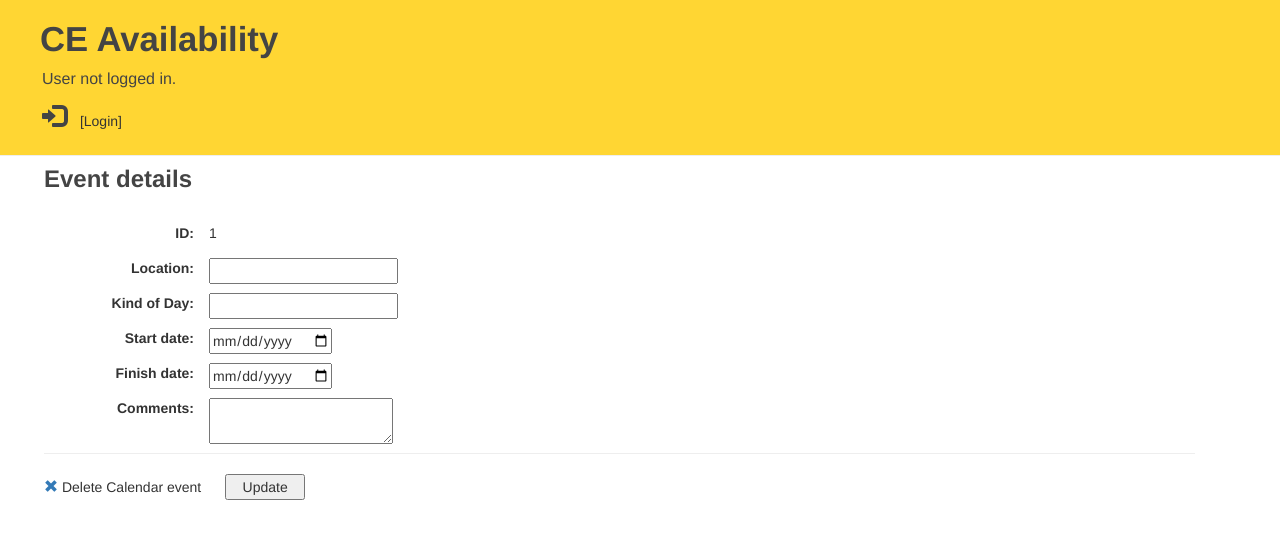
After one commit to albert-ribes/ce_site, a Django app: template ce_availability/templates/ce_availability/event_details.html in a window 1280 px wide. The commit adds this page. Shown: the top 539 px of the page. Run offline with Django 3.2, Linux system fonts and the light colour scheme; the template is opened without the code that fills it: most values are stand-ins (such as "Sample title", 1, 10 or a date in 2020); form fields are guessed from the names that the template uses; some libraries are stand-ins or nearby versions.

Commit message:
New Update

```diff
--- a/ce_availability/models.py
+++ b/ce_availability/models.py
@@ -17,7 +17,7 @@ class Location(models.Model):
     location = models.CharField(max_length=200)
     manager = models.ForeignKey(User, related_name='LocManager', blank=True, default=6)
     def __str__(self):
-        string=self.location + ", manager=" + str(self.manager.first_name) + " " + str(self.manager.last_name)
+        string=self.location# + ", manager=" + str(self.manager.first_name) + " " + str(self.manager.last_name)
         return string
 
 class KindOfDay(models.Model):
--- a/ce_availability/static/css/style.css
+++ b/ce_availability/static/css/style.css
@@ -107,7 +107,6 @@ h2{
     margin-right: 10px;
 }
 
-
 #id_year_selector{
     margin-left: 4px;
     margin-right: 10px;
@@ -142,6 +141,12 @@ button.submit-button{
 
 /* CALENDAR */
 
+#id_mode_selector{
+    margin-left: 4px;
+    margin-right: 10px;
+}
+
+
 .calendar_filter_form{
     margin-top: 10px;
     margin-bottom: 20px;
@@ -156,11 +161,10 @@ button.submit-button{
 
 .edit_calendar{
     /*margin:10px;*/
-    width: 100px;
+    width: 180px;
 	margin-top: 10px;
 	margin-bottom: 10px;
     display: block;
-
 }
 
 .calendar_info{
@@ -177,7 +181,7 @@ table.table_calendar {
     border: 1px solid #000000;
     width: 1000px;
     table-layout:fixed;
-    	margin-top: 60px;
+    	margin-top: 10px;
 }
 /*
 table.table_calendar tr:nth-child(odd) {
@@ -800,6 +804,17 @@ a.list_link:active {
 }
 /* CALENDAR EVENTS*/
 
+#id_location_selector{
+    margin-left: 4px;
+    margin-right: 10px;
+}
+
+#id_kindofday_selector{
+    margin-left: 4px;
+    margin-right: 10px;
+}
+
+
 .calendar_edit_form{
     margin-top: 10px;
     margin-bottom: 10px;
--- a/ce_availability/templates/ce_availability/base.html
+++ b/ce_availability/templates/ce_availability/base.html
@@ -1,4 +1,5 @@
 {% load staticfiles %}
+{% load auth_extras %}
 <html>
     <head>
         <title>CE Availability</title>
@@ -27,12 +28,15 @@
             <a href="{% url 'list' %}" title="List, edit and delete Unavailabilities" class="top-menu-icon"><span class="glyphicon glyphicon-search"></span></a>
             <a href="{% url 'calendar' %}" title="Calendar" class="top-menu-icon"><span class="glyphicon glyphicon-calendar"></span></a>
             <a href="{% url 'user_settings' %}" title="Edit User Settings" class="top-menu-icon"><span class="glyphicon glyphicon-user"></span></a>
-            <a href="{% url 'about' %}" title="About" class="top-menu-icon"><span class="glyphicon glyphicon-info-sign"></span></a>
+			{% if request.user|has_group:"SDM" %}
+			<a href="{% url 'settings' %}" title="Edit Settings" class="top-menu-icon"><span class="glyphicon glyphicon-wrench"></span></a>
+			{% endif %}
+			<a href="{% url 'about' %}" title="About" class="top-menu-icon"><span class="glyphicon glyphicon-info-sign"></span></a>
             <a href="{% url 'logout' %}" title="Logout" class="top-menu-icon"><span class="glyphicon glyphicon-log-out"></span></a>
         {% elif user.is_authenticated  and user.first_name == 'admin' %}
 	    <p class="top-menu">Welcome {{ user.first_name }}!</p>
 	    <a href="{% url 'logout' %}" title="Logout" class="top-menu-icon"><span class="glyphicon glyphicon-log-out"></span></a>
-	{% else %}
+		{% else %}
             <p class="top-menu">User not logged in.</p>
 	    <a href="{% url 'login' %}" title="Login" class="top-menu-icon"><span class="glyphicon glyphicon-log-in"></span></a> [Login]
         {% endif %}
--- /dev/null
+++ b/ce_availability/templates/ce_availability/event_details.html
@@ -0,0 +1,86 @@
+{% extends 'ce_availability/base.html' %}
+
+{% block content %}
+	<h2>Event details</h2>
+	{% comment %}
+	<p>If you have proper persmissions, you can modify or delete a calendar event<p>
+	{% endcomment %}
+
+	<div class="event_details">
+	<form method="POST" class="post-form" novalidate>{% csrf_token %}
+
+	<div class="modify_register">
+		<div class="fieldForm">
+                <label for="{{ form.id.id_for_label }}">ID:</label>
+                <div class="input_field_insert"> {{ event.id }} </div>
+                </div>
+
+		<div class="fieldForm">
+                <label for="{{ form.location.id_for_label }}">Location:</label>
+                <div class="input_field_insert"> {{ form.location }} </div>
+                        <div class="error_field">
+                                {% if form.location.errors %}
+                                        {% for error in form.location.errors %}
+                                        <div class="form_error"> {{ error|escape }}</div>
+                                        {% endfor %}
+                                {% endif %}
+                        </div>
+                </div>
+
+                <div class="fieldForm">
+                <label for="{{ form.kindofday.id_for_label }}">Kind of Day:</label>
+                <div class="input_field_insert"> {{ form.kindofday }} </div>
+                        <div class="error_field">
+                                {% if form.kindofday.errors %}
+                                        {% for error in form.kindofday.errors %}
+                                        <div class="form_error"> {{ error|escape }}</div>
+                                        {% endfor %}
+                                {% endif %}
+                        </div>
+                </div>
+
+                <div class="fieldForm">
+                <label for="{{ form.start_date.id_for_label }}">Start date:</label>
+                <div class="input_field_insert"> {{ form.start_date }} </div>
+                        <div class="error_field">
+                                {% if form.start_date %}
+                                        {% for error in form.start_date.errors %}
+                                        <div class="form_error"> {{ error|escape }}</div>
+                                        {% endfor %}
+                                {% endif %}
+                        </div>
+                </div>
+
+                <div class="fieldForm">
+                <label for="{{ form.end_date.id_for_label }}">Finish date:</label>
+                <div class="input_field"> {{ form.end_date }} </div>
+                        <div class="error_field">
+                                {% if form.end_date.errors %}
+                                        {% for error in form.end_date.errors %}
+                                        <div class="form_error"> {{ error|escape }}</div>
+                                        {% endfor %}
+                                {% endif %}
+                        </div>
+                </div>
+
+                <div class="fieldForm">
+                <label for="{{ form.comment.id_for_label }}">Comments:</label>
+                <div class="input_field_insert"> {{ form.comment }} </div>
+                        <div class="error_field">
+                                {% if form.comment.errors %}
+                                        {% for error in form.comment.errors %}
+                                        <div class="form_error"> {{ error|escape }}</div>
+                                        {% endfor %}
+                                {% endif %}
+                        </div>
+                </div>
+	</div>
+
+    <hr>
+
+
+                <a href='/ce_availability/delete_event/{{ event.id }}'><p><span class="glyphicon glyphicon-remove"></span></a> Delete Calendar event
+                <button type="submit" class="update-button">Update</button>
+		</form>
+
+{% endblock %}
--- a/ce_availability/templates/ce_availability/register_details.html
+++ b/ce_availability/templates/ce_availability/register_details.html
@@ -10,8 +10,8 @@
 		<form method="POST" class="post-form" novalidate>{% csrf_token %}
                 {% comment %}
                 {{ form.as_p }}
-		{% endcomment %}
-		<div class="fielForm">
+				{% endcomment %}
+		<div class="fieldForm">
 	                <label for="{{ form.id.id_for_label }}">ID:</label>
         	        <div class="input_field_insert"> {{ register.id }} </div>
                 </div>
@@ -118,7 +118,7 @@
                 <hr>
 	{% if register.user.id == user.id  or register.user.employee.manager.id == user.id%}
 
-                <a href='/ce_availability/delete/{{ register.id }}'><p><span class="glyphicon glyphicon-remove"></span></a> Delete Unavailability
+                <a href='/ce_availability/delete_register/{{ register.id }}'><p><span class="glyphicon glyphicon-remove"></span></a> Delete Unavailability
                 <button type="submit" class="update-button">Update</button>
 		</form>
 	{%endif%}
--- a/ce_availability/urls.py
+++ b/ce_availability/urls.py
@@ -10,16 +10,19 @@ urlpatterns = [
     url(r'^list/(?P<ce>[-\w]+)/(?P<unavailability>[-\w]+)/(?P<category>[-\w]+)/(?P<year>[-\w]+)/(?P<month>[-\w]+)/(?P<week>[-\w]+)/', views.list_filter, name='list_filter'),
     url(r'^calendar_edit/$', views.calendar_edit, name='calendar_edit'),
     url(r'^calendar_edit/(?P<location>[-\w]+)/(?P<kindofday>[-\w]+)/(?P<year>[-\w]+)/(?P<month>[-\w]+)/', views.calendar_edit_filter, name='calendar_edit_filter'),
+    url(r'^event_details/(?P<pk>\d+)/$', views.event_details, name='event_details'),
     url(r'^calendar/(?P<mode>[-\w]+)/(?P<year>[-\w]+)/(?P<month>[-\w]+)/$', views.calendar_filter, name='calendar'),
     url(r'^registers/(?P<ce>[-\w]+)/(?P<year>[-\w]+)/(?P<month>[-\w]+)/(?P<day>[-\w]+)/$', views.registers_ce_day, name='registers_ce_day'),
     url(r'^day_info/(?P<ce>[-\w]+)/(?P<year>[-\w]+)/(?P<month>[-\w]+)/(?P<day>[-\w]+)/$', views.day_info, name='day_info'),
     url(r'^calendar/$', views.calendar, name='calendar'),
     url(r'^details/(?P<pk>\d+)/$', views.register_details, name='register_details'),
     url(r'^details_popup/(?P<pk>\d+)/$', views.register_details_popup, name='register_details_popup'),
-    url(r'^delete/(?P<pk>\d+)/$', views.register_delete, name='register_delete'),
+    url(r'^delete_register/(?P<pk>\d+)/$', views.register_delete, name='register_delete'),
+    url(r'^delete_event/(?P<pk>\d+)/$', views.event_delete, name='event_delete'),
     url(r'^delete_popup/(?P<pk>\d+)/$', views.register_delete_popup, name='register_delete_popup'),
     url(r'^edit/', views.edit, name='edit'),
     url(r'^insert/', views.insert, name='insert'),
+	url(r'^settings/', views.settings, name='settings'),
     url(r'^user_settings/', views.user_settings, name='user_settings'),
     url(r'^user_details/', views.user_details, name='user_details'),
     url('^change_password/$', views.change_password, name='change_password'),
```
Also changed, not shown: ce_availability/forms.py (+17 -19 lines), ce_availability/templates/ce_availability/calendar.html (+10 -1 lines), ce_availability/templates/ce_availability/calendar_edit.html (+6 -6 lines), ce_availability/templates/ce_availability/delete_event_post.html (added, +16 -0 lines), ce_availability/templates/ce_availability/settings.html (added, +7 -0 lines), ce_availability/templates/ce_availability/update_event_post.html (added, +16 -0 lines), ce_availability/templates/ce_availability/update_register_post.html (added, +16 -0 lines), ce_availability/templatetags/auth_extras.py (added, +9 -0 lines), ce_availability/views.py (+52 -9 lines), ce_availability/templates/ce_availability/delete_register_post.html (renamed from ce_availability/templates/ce_availability/delete_post.html), ce_availability/templatetags/__init__.py (added).
